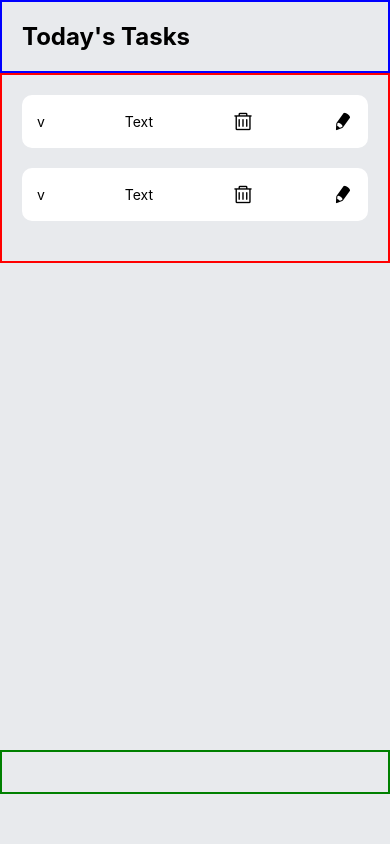
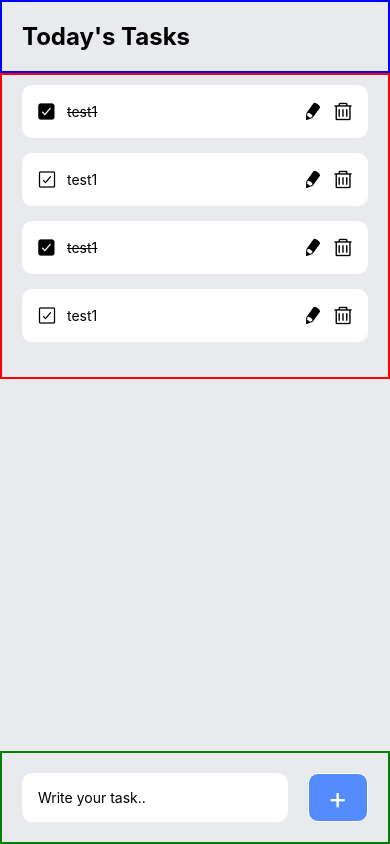
Before and after one commit to zinozino1/RNSample, a React Native app: screen / in a window 390 px wide. Built offline with nearby package versions, Linux system fonts and the light colour scheme.

Commit message:
feat : icon 추가, keyboardavoiding 뷰 추가

```diff
--- a/App.tsx
+++ b/App.tsx
@@ -26,10 +26,17 @@ import TodoList from './component/TodoList';
 import TodoInsert from './component/TodoInsert';
 
 const App = () => {
+  const [todos, setTodos] = useState([
+    {id: '1', checked: false, content: 'test1'},
+    {id: '2', checked: true, content: 'test1'},
+    {id: '3', checked: false, content: 'test1'},
+    {id: '4', checked: true, content: 'test1'},
+  ]);
+
   return (
     <SafeAreaView style={styles.container}>
       <TodoTitle></TodoTitle>
-      <TodoList></TodoList>
+      <TodoList todos={todos}></TodoList>
       <TodoInsert></TodoInsert>
     </SafeAreaView>
   );
--- a/component/TodoInsert.tsx
+++ b/component/TodoInsert.tsx
@@ -1,18 +1,62 @@
 import React from 'react';
-import {View, StyleSheet} from 'react-native';
+import {
+  View,
+  StyleSheet,
+  TextInput,
+  Text,
+  KeyboardAvoidingView,
+  Platform,
+} from 'react-native';
 
 const TodoInsert = () => {
-  return <View style={styles.container}></View>;
+  return (
+    <KeyboardAvoidingView
+      style={styles.container}
+      behavior={Platform.OS === 'ios' ? 'padding' : 'height'}>
+      {/* <View> */}
+      <TextInput style={styles.input} placeholder="Write your task.." />
+      <View style={styles.writeBtn}>
+        <Text style={{fontSize: 30, color: '#fff'}}>+</Text>
+      </View>
+      {/* </View> */}
+    </KeyboardAvoidingView>
+  );
 };
 
 const styles = StyleSheet.create({
   container: {
-    padding: 20,
+    padding: 10,
     borderColor: 'green',
     borderWidth: 2,
-    position: 'absolute',
-    bottom: 50,
+    //position: 'absolute',
+    //bottom: 40,
     width: '100%',
+    flexDirection: 'row',
+
+    backgroundColor: '#E8EAED',
+  },
+  input: {
+    paddingVertical: 15,
+    paddingHorizontal: 15,
+    backgroundColor: '#FFF',
+    borderRadius: 10,
+    borderColor: '#fff',
+    borderWidth: 1,
+    // width: 250,
+    flex: 4,
+    margin: 10,
+  },
+  writeBtn: {
+    // width: 50,
+    // height: 50,
+    backgroundColor: '#548CFF',
+    borderRadius: 10,
+    justifyContent: 'center',
+    alignItems: 'center',
+    borderColor: '#fff',
+    borderWidth: 1,
+    flex: 1,
+    margin: 10,
   },
 });
 
--- a/component/TodoList.tsx
+++ b/component/TodoList.tsx
@@ -2,16 +2,13 @@ import React from 'react';
 import {View, StyleSheet, ScrollView, Text} from 'react-native';
 import TodoListItem from './TodoListItem';
 
-const TodoList = () => {
+const TodoList = ({todos}) => {
   return (
     <ScrollView>
       <View style={styles.container}>
-        {
-          <>
-            <TodoListItem></TodoListItem>
-            <TodoListItem></TodoListItem>
-          </>
-        }
+        {todos.map((item, _) => (
+          <TodoListItem todosItem={item} key={item.id}></TodoListItem>
+        ))}
       </View>
     </ScrollView>
   );
@@ -20,6 +17,7 @@ const TodoList = () => {
 const styles = StyleSheet.create({
   container: {
     padding: 20,
+    paddingTop: 10,
     borderColor: 'red',
     borderWidth: 2,
   },
--- a/component/TodoListItem.tsx
+++ b/component/TodoListItem.tsx
@@ -8,18 +8,44 @@ import {
 } from 'react-native';
 import AntIcon from 'react-native-vector-icons/AntDesign';
 import EntIcon from 'react-native-vector-icons/Entypo';
+import IoniIcon from 'react-native-vector-icons/Ionicons';
 // Icon.loadFont();
 // PencilIcon.loadFont();
 
-const TodoListItem = ({text}) => {
+const TodoListItem = ({todosItem}) => {
   return (
     <View style={styles.container}>
-      <TouchableOpacity>
-        <Text>v</Text>
-      </TouchableOpacity>
-      <Text>Text</Text>
-      <AntIcon name="delete" size={20} />
-      <EntIcon name="pencil" size={20} />
+      <View style={styles.checkBox}>
+        <TouchableOpacity>
+          {todosItem.checked ? (
+            <IoniIcon name="ios-checkbox-outline" size={20} color={'black'} />
+          ) : (
+            <IoniIcon name="ios-checkbox" size={20} color={'black'} />
+          )}
+        </TouchableOpacity>
+      </View>
+
+      <View style={styles.textContent}>
+        {todosItem.checked ? (
+          <Text style={{color: 'black'}}>{todosItem.content}</Text>
+        ) : (
+          <Text style={{color: 'black', textDecorationLine: 'line-through'}}>
+            {todosItem.content}
+          </Text>
+        )}
+      </View>
+
+      <View style={styles.updateBtn}>
+        <TouchableOpacity>
+          <EntIcon name="pencil" size={20} color={'black'} />
+        </TouchableOpacity>
+      </View>
+
+      <View style={styles.deleteBtn}>
+        <TouchableOpacity>
+          <AntIcon name="delete" size={20} color={'black'} />
+        </TouchableOpacity>
+      </View>
     </View>
   );
 };
@@ -32,7 +58,16 @@ const styles = StyleSheet.create({
     flexDirection: 'row',
     alignItems: 'center',
     justifyContent: 'space-between',
-    marginBottom: 20,
+    marginBottom: 15,
+  },
+  checkBox: {},
+  textContent: {
+    flex: 1,
+    paddingLeft: 10,
+  },
+  updateBtn: {},
+  deleteBtn: {
+    paddingLeft: 10,
   },
 });
 
--- a/component/TodoTitle.tsx
+++ b/component/TodoTitle.tsx
@@ -18,6 +18,7 @@ const styles = StyleSheet.create({
   title: {
     fontWeight: 'bold',
     fontSize: 24,
+    color: 'black',
   },
 });
 
```
Also changed, not shown: index.js (renamed from index.ts), 3 other files (tests, documents, lock files or other folders).
